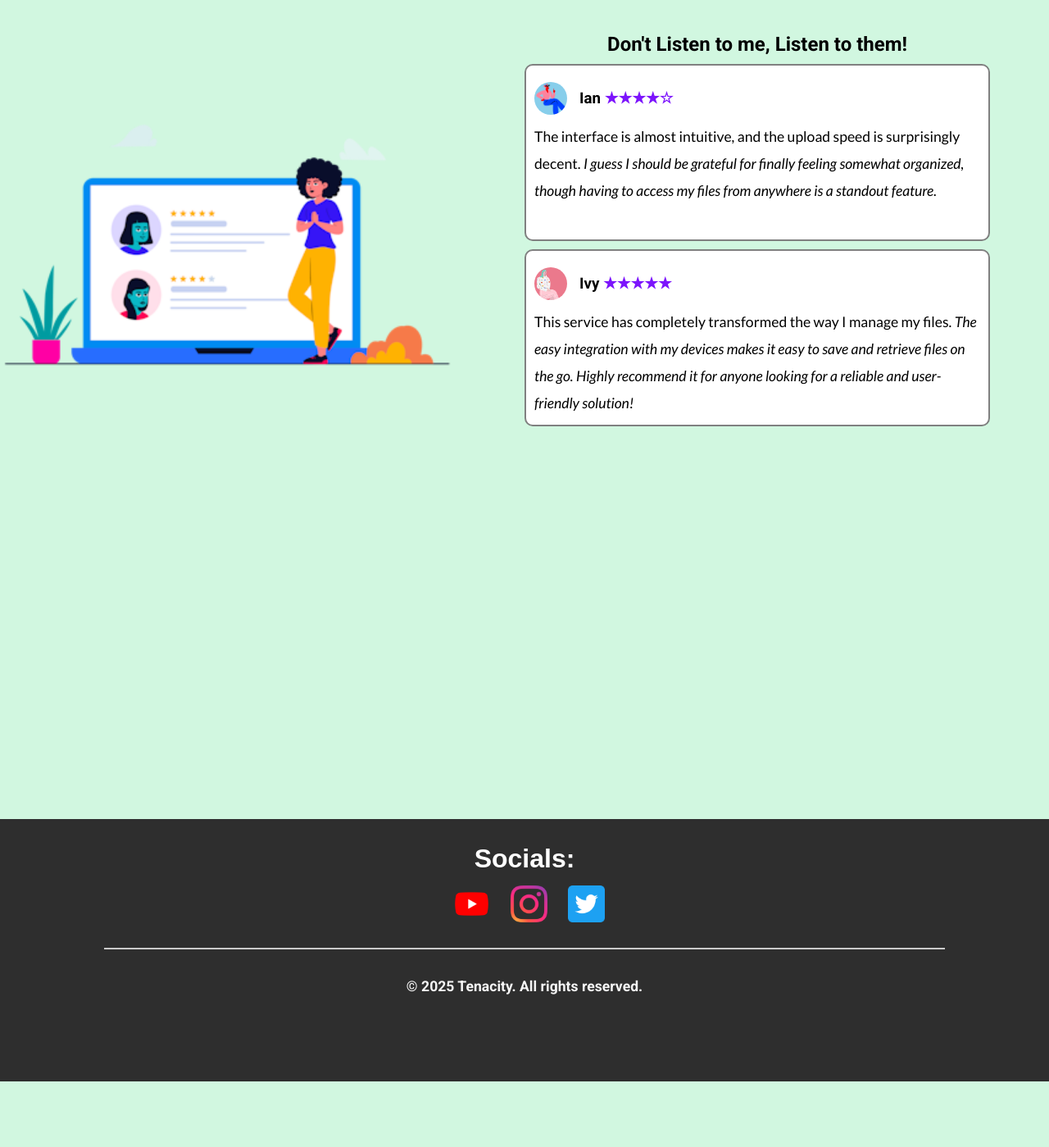
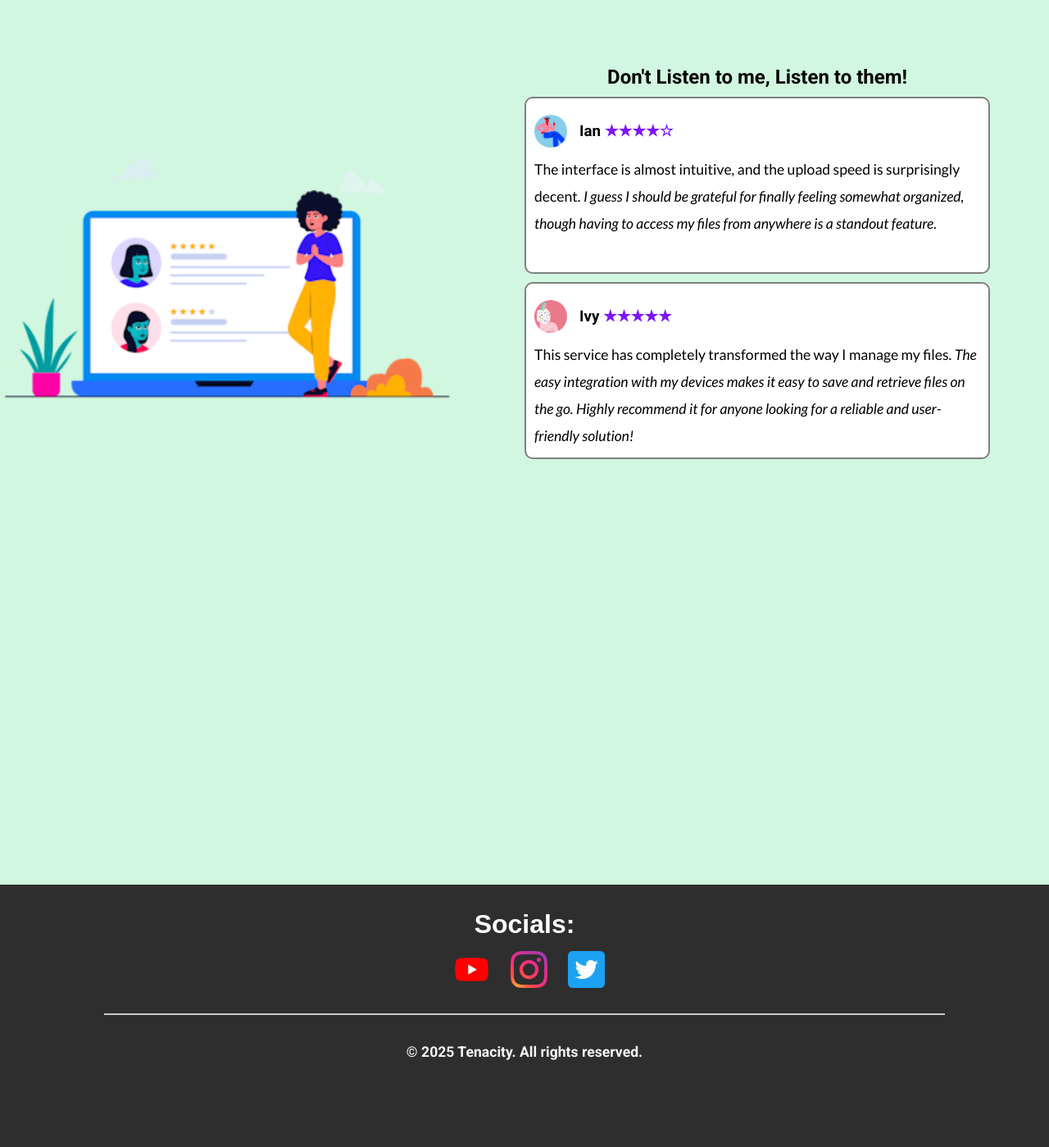
Before and after one commit to Odiedo123/Tenacity, a Flask app: page / in a window 1280 px wide. Shown: the part 1881-3280 px from the top of the page at 82% size. Before the commit the page ends 3200 px from the top, so only its background shows below. Run offline with Flask 3, Linux system fonts and the light colour scheme; some web fonts are replaced.

Commit message:
Minor CSS changes

```diff
--- a/User Auth/static/css/styles.css
+++ b/User Auth/static/css/styles.css
@@ -4,7 +4,7 @@ body {
   flex-direction: column;
   align-items: center;
   margin: 0;
-  height: 400vh;
+  height: 410vh;
   overflow: visible;
   overflow-y: auto;
   background-color: #d1f7e0;
@@ -318,6 +318,18 @@ span {
   background-color: #f57c04;
 }
 
+iframe {
+  position: absolute;
+  top: 0;
+  left: 0;
+  width: 100%;
+  height: 100%;
+  color-scheme: light;
+  margin-top: 15vh;
+  border-radius: 0px;
+  margin-bottom: 10vh;
+}
+
 #third-section {
   display: flex;
   flex-direction: row;
@@ -325,7 +337,7 @@ span {
   align-items: center;
   width: 100%;
   height: 60vh;
-  margin-top: 20vh;
+  margin-top: 25vh;
 }
 
 #third-section img {
--- a/User Auth/templates/index.html
+++ b/User Auth/templates/index.html
@@ -111,17 +111,6 @@
         mozallowfullscreen
         allowfullscreen
         allow="clipboard-write"
-        style="
-          position: absolute;
-          top: 0;
-          left: 0;
-          width: 100%;
-          height: 100%;
-          color-scheme: light;
-          margin-top: 15vh;
-          border-radius: 0px;
-          margin-bottom: 10vh;
-        "
       ></iframe>
     </div>
     <div id="third-section">
```
